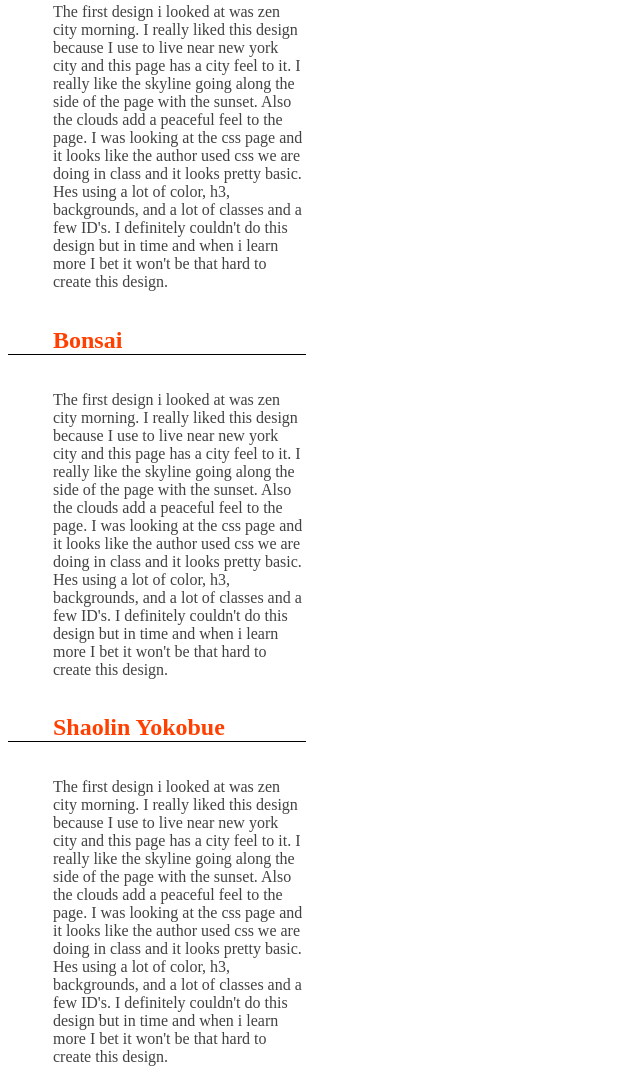
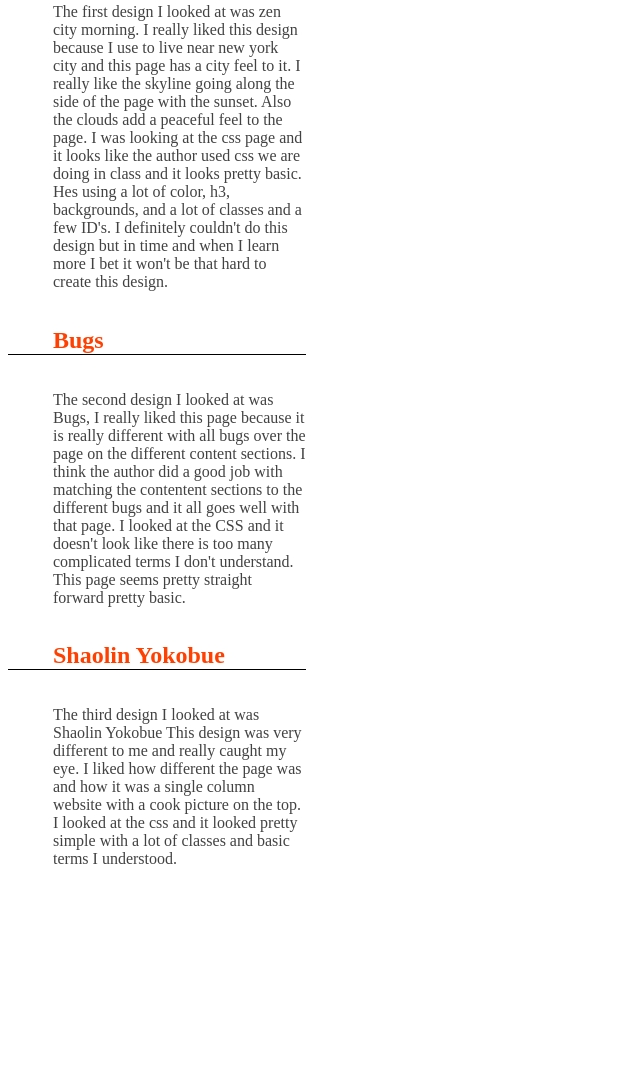
Before and after one commit to chrismanfredi/DSW-1, a plain HTML site: page manfredi-christopher-zen-garden/zen-garden.html in a window 1280 px wide. Shown: the part 161-1243 px from the top of the page, without its empty margins (0-640 px from the left). After the commit the page ends 1045 px from the top, so only its background shows below. Drawn offline with Linux system fonts and the light colour scheme.

Commit message:
Added git_links
Updates

```diff
--- a/manfredi-christopher-zen-garden/zen-garden.html
+++ b/manfredi-christopher-zen-garden/zen-garden.html
@@ -9,37 +9,30 @@
 		<h1> CSS Zen Garden </h1>
 	 	<h2> Zen City Morning </h2>
 
-	 	<p> The first design i looked at was zen city morning. I really liked this design
+	 	<p> The first design I looked at was zen city morning. I really liked this design
 	 	because I use to live near new york city and this page has a city feel to it. I
 	 	really like the skyline going along the side of the page with the sunset. Also the
 	 	clouds add a peaceful feel to the page. I was looking at the css page and it looks
 	 	like the author used css we are doing in class and it looks pretty basic. Hes using
 	 	a lot of color, h3, backgrounds, and a lot of classes and a few ID's. I definitely
-	 	couldn't do this design but in time and when i learn more I bet it won't be that
+	 	couldn't do this design but in time and when I learn more I bet it won't be that
 	 	hard to create this design.  </p>
 
-	 	<h2> Bonsai </h2>
+	 	<h2> Bugs </h2>
 
-	 	<p> The first design i looked at was zen city morning. I really liked this design
-	 	because I use to live near new york city and this page has a city feel to it. I
-	 	really like the skyline going along the side of the page with the sunset. Also the
-	 	clouds add a peaceful feel to the page. I was looking at the css page and it looks
-	 	like the author used css we are doing in class and it looks pretty basic. Hes using
-	 	a lot of color, h3, backgrounds, and a lot of classes and a few ID's. I definitely
-	 	couldn't do this design but in time and when i learn more I bet it won't be that
-	 	hard to create this design. </p>
+	 	<p> The second design I looked at was Bugs, I really liked this page because it is
+	 	really different with all bugs over the page on the different content sections.
+	 	I think the author did a good job with matching the contentent sections to the
+	 	different bugs and it all goes well with that page. I looked at the CSS and it
+	 	doesn't look like there is too many complicated terms I don't understand. This
+	 	page seems pretty straight forward pretty basic. </p>
 
 	 	<h2> Shaolin Yokobue </h2>
 
-	 	<p> The first design i looked at was zen city morning. I really liked this design
-	 	because I use to live near new york city and this page has a city feel to it. I
-	 	really like the skyline going along the side of the page with the sunset. Also the
-	 	clouds add a peaceful feel to the page. I was looking at the css page and it looks
-	 	like the author used css we are doing in class and it looks pretty basic. Hes using
-	 	a lot of color, h3, backgrounds, and a lot of classes and a few ID's. I definitely
-	 	couldn't do this design but in time and when i learn more I bet it won't be that
-	 	hard to create this design. </p>
-
+	 	<p> The third design I looked at was Shaolin Yokobue This design was very different
+	 	to me and really caught my eye. I liked how different the page was and how it was a
+	 	single column website with a cook picture on the top. I looked at the css and it
+	 	looked pretty simple with a lot of classes and basic terms I understood. </p>
 
 	</body>
 </html>
```
Also changed, not shown: manfredi-christopher-zen-garden/git_links.txt (added, +10 -0 lines), 2 other files.
